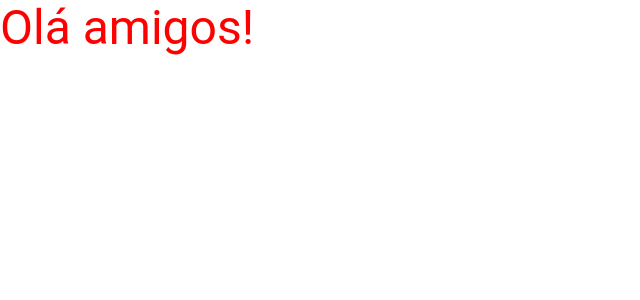
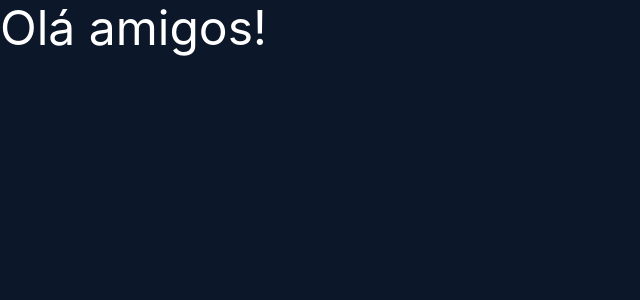
Before and after one commit to augustomdn/fantasy_br, a Next.js app: page / in a window 1280 px wide. Shown: the top 300 px of the page, without its empty margins (0-640 px from the left). Built offline with nearby package versions, Linux system fonts and the light colour scheme.

Commit message:
P-03: feat: definindo themeWrapper com os presets do projeto

```diff
--- a/app/layout.tsx
+++ b/app/layout.tsx
@@ -25,7 +25,7 @@ export default function RootLayout({
   children: React.ReactNode;
 }) {
   return (
-    <html lang="en" suppressHydrationWarning>
+    <html lang="pt" suppressHydrationWarning>
       <body className={`${geistSans.variable} ${geistMono.variable}`}>
         <ThemeWrapper>
           <CssBaseline />
--- a/theme/ThemeWrapper.tsx
+++ b/theme/ThemeWrapper.tsx
@@ -6,13 +6,82 @@ interface ThemeWraperProps {
   readonly children: React.ReactNode;
 }
 
+// No seu arquivo ThemeWrapper.tsx
+
 const theme = createTheme({
   palette: {
+    // ----------------------------------------------------
+    // CORES DE FUNDO (BACKGROUND)
+    // Usadas por componentes de superfície (Paper, default body)
+    background: {
+      default: '#0C182A', // Fundo principal da página (body)
+      paper: '#172A45', // Fundo de Cards, Modals, Superfícies elevadas
+    },
+
+    // ----------------------------------------------------
+    // CORES DE TEXTO (TEXT)
+    // Definem as cores padrão para textos na maioria dos componentes
+    text: {
+      primary: '#FFFFFF', // Cor principal do texto (Main Text Color)
+      secondary: '#B0B8C8', // Cor de texto secundário (Subtitles, hints)
+      disabled: '#6B7A99', // Cor para elementos desativados
+    },
+
+    // ----------------------------------------------------
+    // CORES DO TEMA E DE AÇÃO
+    // Aqui, primary e secondary definem a cor de *elementos*,
+    // e o MUI automaticamente calcula o *contrastText* para você.
     primary: {
-      main: '#ff0000',
+      main: '#FFFFFF',
+      // O texto usado em cima de um primary.main deve ser BLACK (se o main for claro)
+      contrastText: '#0C182A', // Exemplo: Se primary for BRANCO, o texto deve ser ESCURO
+    },
+    secondary: {
+      main: '#B0B8C8',
+    },
+    cta: {
+      main: '#64FFDA',
+      // Se CTA for um verde/ciano claro, o texto de contraste deve ser escuro
+      contrastText: '#000000',
+    },
+
+    error: {
+      main: '#FF5555',
+    },
+    warning: {
+      main: '#FFB86C',
+    },
+    info: {
+      main: '#8BE9FD',
+    },
+    success: {
+      main: '#50FA7B',
     },
   },
-  typography: {},
+  typography: {
+    // 1. Fonte padrão para a maioria dos textos (body, botões)
+    fontFamily: ['Inter', 'Roboto', 'Arial', 'sans-serif'].join(','),
+
+    // 2. Sobrescrever todas as variantes de título (h1, h2, h3, etc.)
+    h1: {
+      fontFamily: ['Montserrat', 'Oswald', 'sans-serif'].join(','),
+      fontWeight: 900, // Black ou ExtraBold
+      // size e lineHeight viriam aqui
+    },
+    h2: {
+      fontFamily: ['Montserrat', 'Oswald', 'sans-serif'].join(','),
+      fontWeight: 800, // Bold/ExtraBold
+      // size e lineHeight viriam aqui
+    },
+    // ... repita para h3, h4, h5, h6
+
+    // 3. (Opcional) Ajustar o corpo do texto
+    body1: {
+      fontWeight: 400,
+      fontSize: '1rem', // 16px
+    },
+    // ...
+  },
 });
 
 export default function ThemeWrapper({ children }: ThemeWraperProps) {
```
Also changed, not shown: theme/declarations.d.ts (added, +31 -0 lines).
